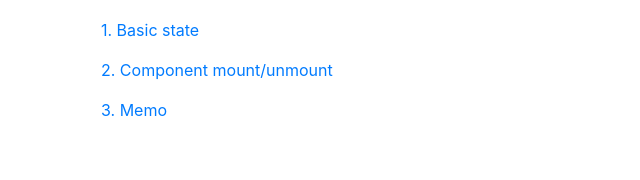
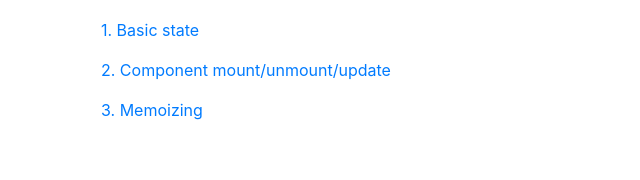
Before and after one commit to v1kd/react-hooks, a React (Create React App) app: page / in a window 1280 px wide. Shown: the top 180 px of the page, without its empty margins (0-640 px from the left). Built offline with nearby package versions, Linux system fonts and the light colour scheme.

Commit message:
Rename component

```diff
--- a/src/routes.js
+++ b/src/routes.js
@@ -1,9 +1,7 @@
 import React from "react";
 
 const BasicUseState = React.lazy(() => import("./basic_state/BasicUseState"));
-const ComponentMount = React.lazy(() =>
-  import("./component_mount/ComponentMount")
-);
+const ComponentMount = React.lazy(() => import("./effects/Effect"));
 const Memo = React.lazy(() => import("./memo/Memo"));
 
 const routes = [
@@ -14,12 +12,12 @@ const routes = [
   },
   {
     path: "/2",
-    title: "Component mount/unmount",
+    title: "Component mount/unmount/update",
     Component: ComponentMount
   },
   {
     path: "/3",
-    title: "Memo",
+    title: "Memoizing",
     Component: Memo
   }
 ];
```
Also changed, not shown: src/effects/Effect.js (renamed from src/component_mount/ComponentMount.js).
